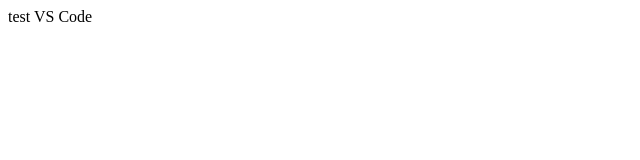
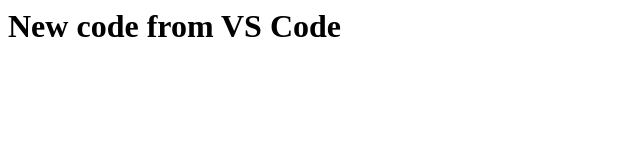
Before and after one commit to shivajagalur/TestVSCode, a plain HTML site: page index.html in a window 1280 px wide. Shown: the whole page, without its empty margins (0-640 px from the left). Drawn offline with Linux system fonts and the light colour scheme.

Commit message:
VScode added

```diff
--- a/index.html
+++ b/index.html
@@ -1,3 +1,7 @@
-<head>
-<body> test VS Code </body>
-</head>
+<html>
+        <head></head>
+
+        <body>
+                <h1>New code from VS Code</h1>
+                </body>
+</html>
```
